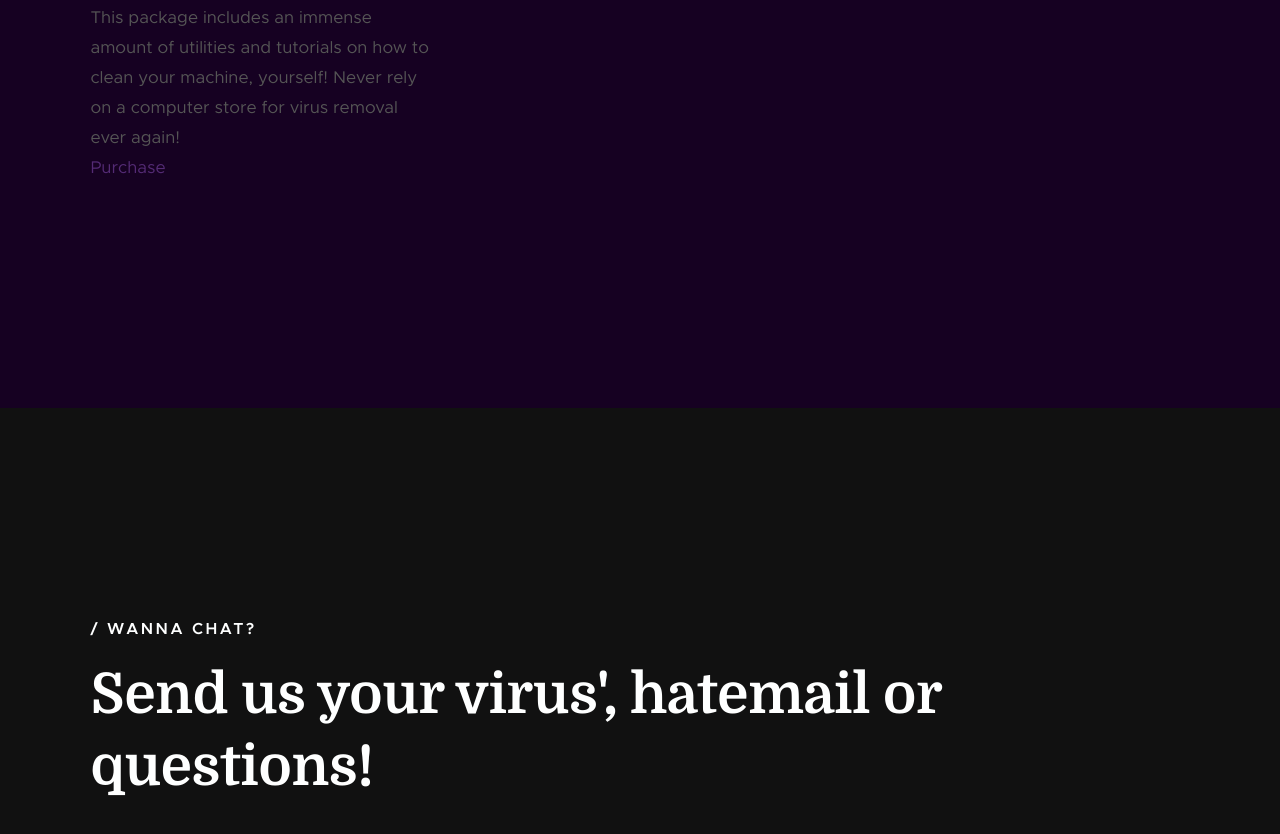
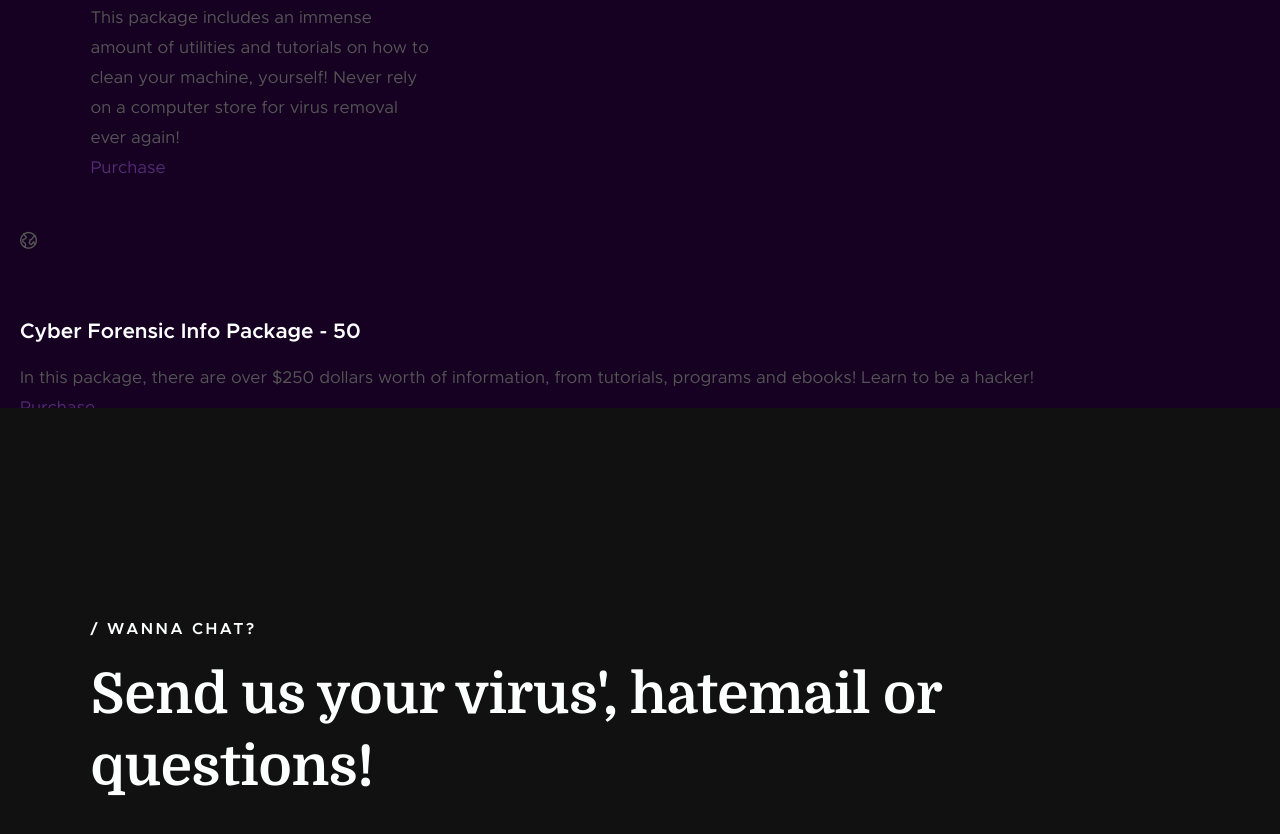
Before and after one commit to yunosec/yunosec.github.io, a plain HTML site: page index.html in a window 1280 px wide. Shown: the part 3229-4063 px from the top of the page. Drawn offline with Linux system fonts and the light colour scheme; files whose address does not match are found by name.

Commit message:
Update index.html

```diff
--- a/index.html
+++ b/index.html
@@ -258,6 +258,20 @@
                 </div>
             </div>
 
+			  </div>
+
+			   <div class="col-block service-item" data-aos="fade-up">
+                <div class="service-icon  service-icon--web-design">
+                    <i class="icon-earth"></i>
+                </div>
+                <div class="service-text">
+                    <h3 class="h4">Cyber Forensic Info Package - 50</h3>
+                    <p>In this package, there are over $250 dollars worth of information, from tutorials, programs and ebooks! Learn to be a hacker!<br>
+                    <a href="https://yunosec.selly.store/product/fc7abb47">Purchase</a>
+					</p>
+                </div>
+            </div>
+
 
 
         </div> <!-- end services-list -->
```
